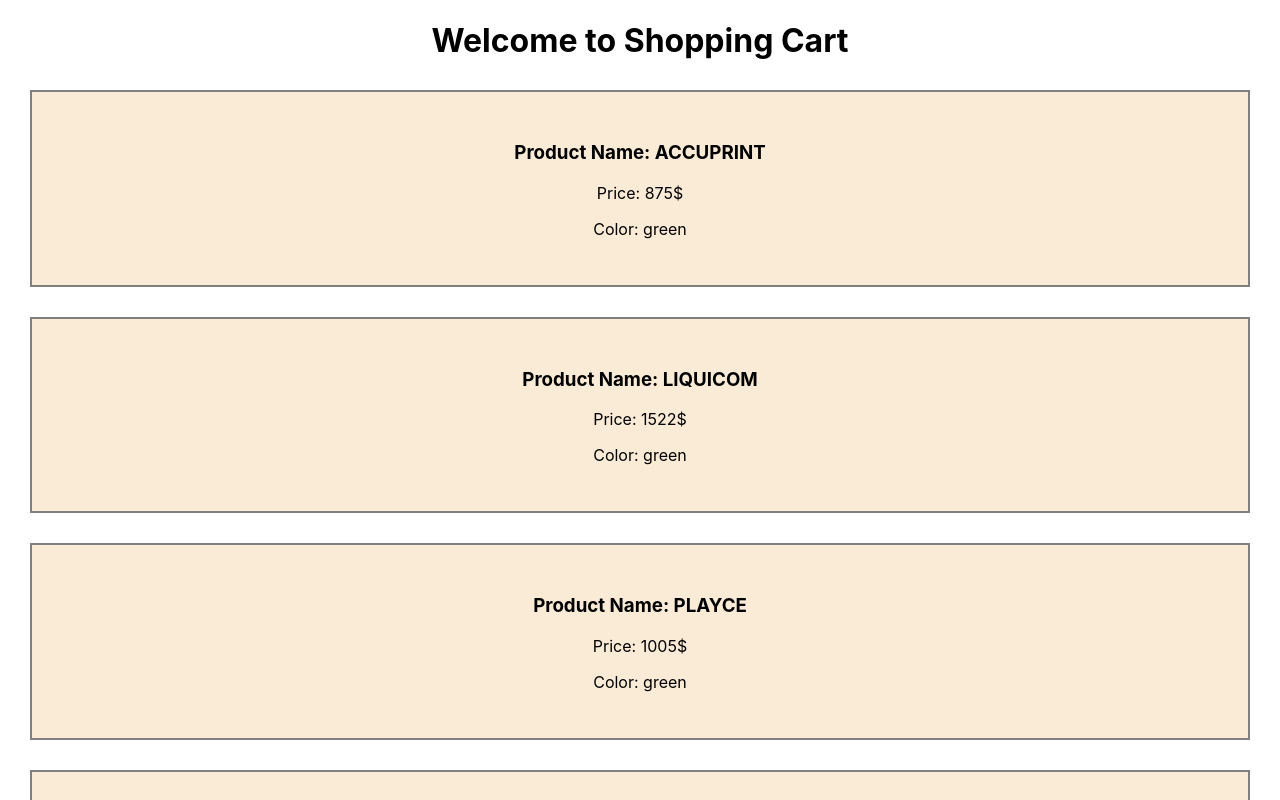
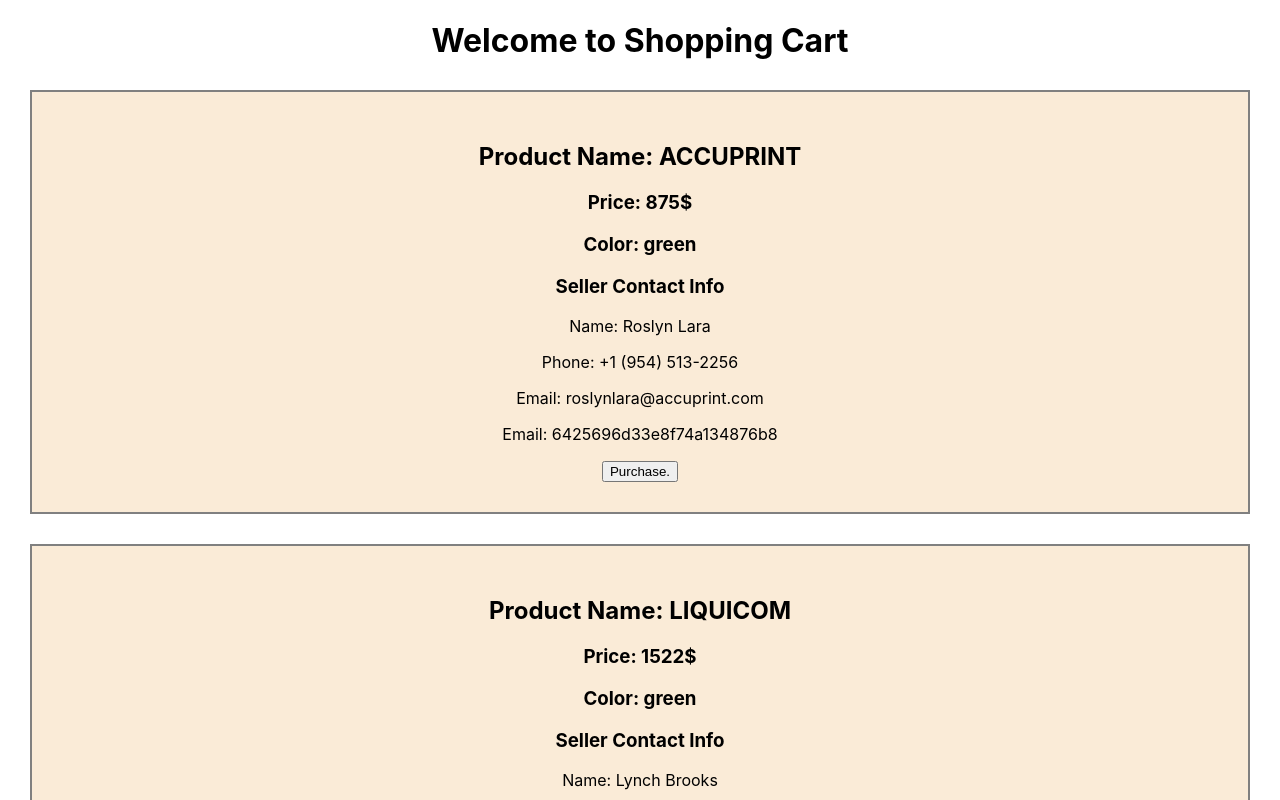
Before and after one commit to touhidcodes/PH-7-React-Storage-Handler, a React (Create React App) app: page / in a window 1280 px wide. Shown: the top 800 px of the page. Built offline with nearby package versions, Linux system fonts and the light colour scheme.

Commit message:
data-show

```diff
--- a/src/components/Product/Product.js
+++ b/src/components/Product/Product.js
@@ -1,13 +1,23 @@
 import React from "react";
-import "./Product.css"
+import "./Product.css";
 
 const Product = (props) => {
-	const { product, color, price } = props.product;
+	const { product, color, price, name, email, phone, id } = props.product;
+
+	const addToCart = (id) => {
+		console.log(id);
+	};
 	return (
-		<div className="product">
-			<h3>Product Name: {product}</h3>
-			<p>Price: {price}$</p>
-			<p>Color: {color}</p>
+		<div className='product'>
+			<h2>Product Name: {product}</h2>
+			<h3>Price: {price}$</h3>
+			<h3>Color: {color}</h3>
+			<h3>Seller Contact Info</h3>
+			<p>Name: {name}</p>
+			<p>Phone: {phone}</p>
+			<p>Email: {email}</p>
+			<p>Email: {id}</p>
+			<button onClick={() => addToCart(id)}>Purchase.</button>
 		</div>
 	);
 };
```
